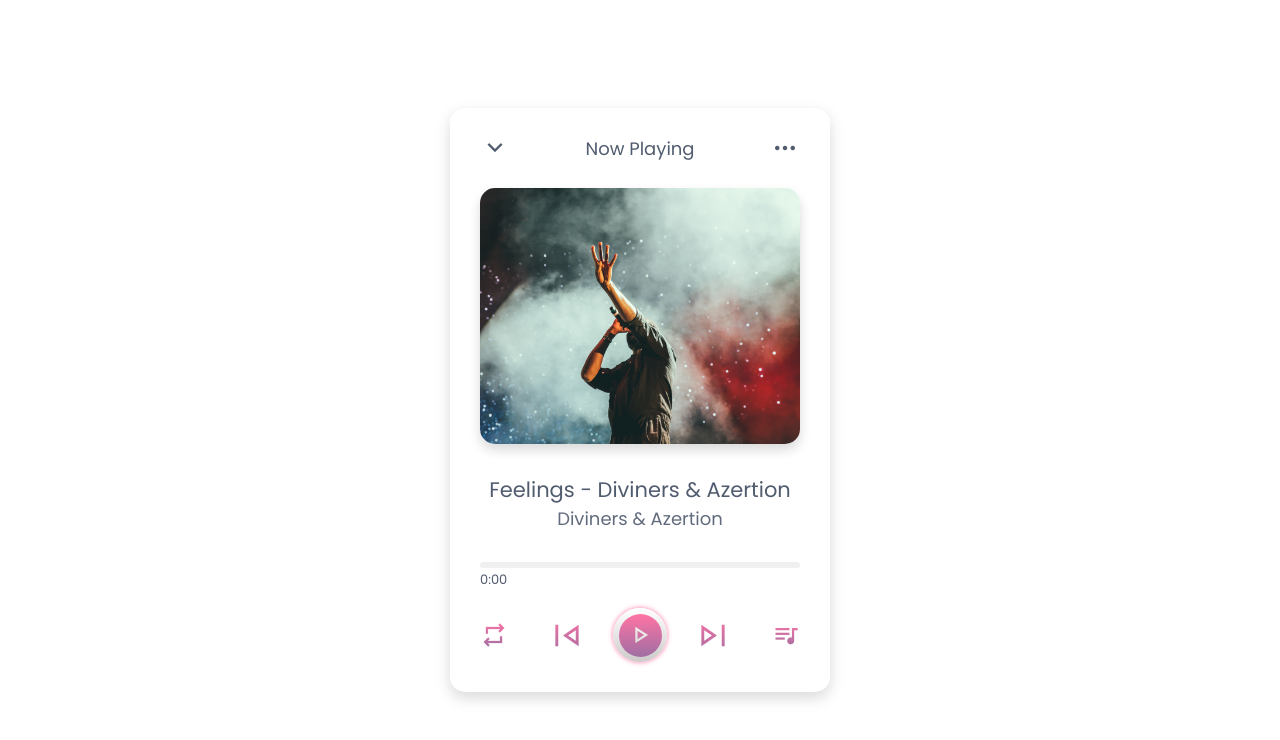
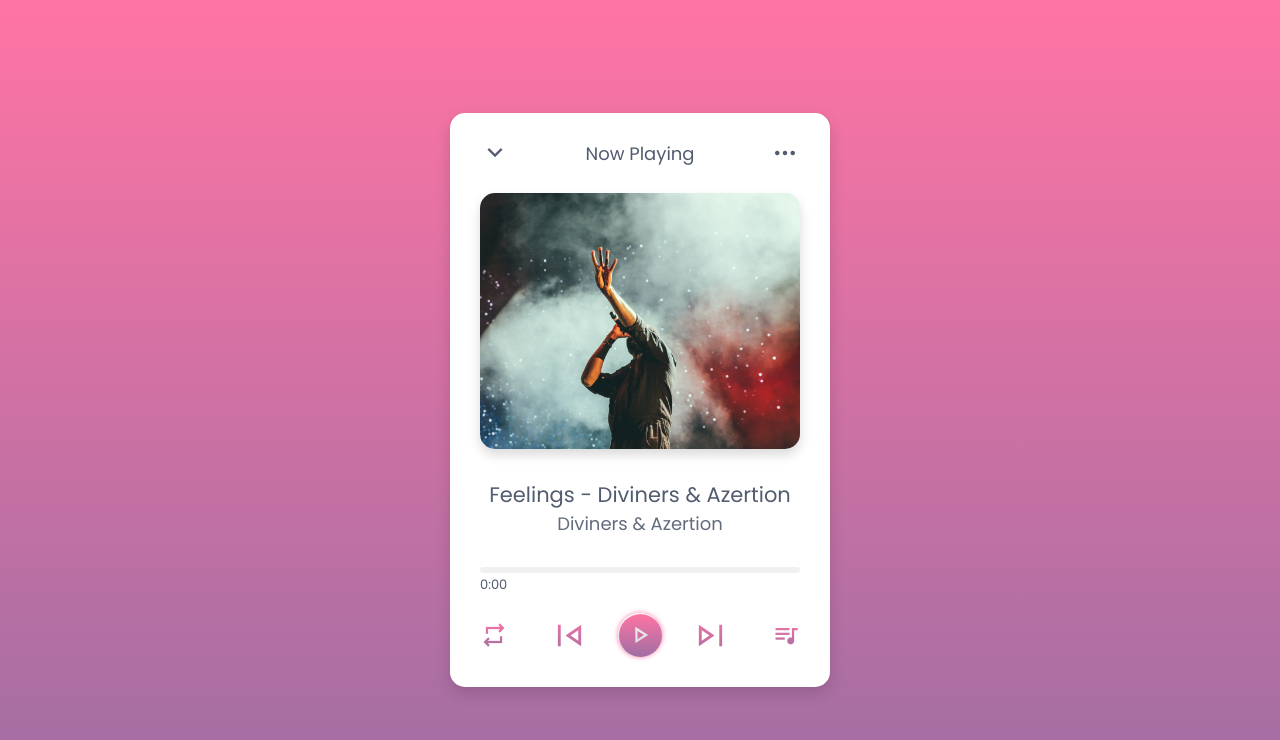
Before and after one commit to RoxanneZhao199/Custom-Music-Player, a plain HTML site: page index.html in a window 1280 px wide. Drawn offline with nearby package versions, Linux system fonts and the light colour scheme.

Commit message:
clear changes

```diff
--- a/style.css
+++ b/style.css
@@ -23,6 +23,7 @@ body{
   align-items: center;
   justify-content: center;
   min-height: 100vh;
+  background: linear-gradient(180deg, var(--pink) 0%, var(--violet) 100%);
 }
 .wrapper{
   width: 380px;
@@ -134,8 +135,8 @@ body{
   margin-left: -13px;
 }
 .controls .play-pause{
-  height: 54px;
-  width: 54px;
+  height: 44px;
+  width: 44px;
   background: linear-gradient(var(--white) 0%, var(--darkwhite) 100%);
   box-shadow: 0px 0px 5px var(--pink);
   border-radius: 50%;
```
